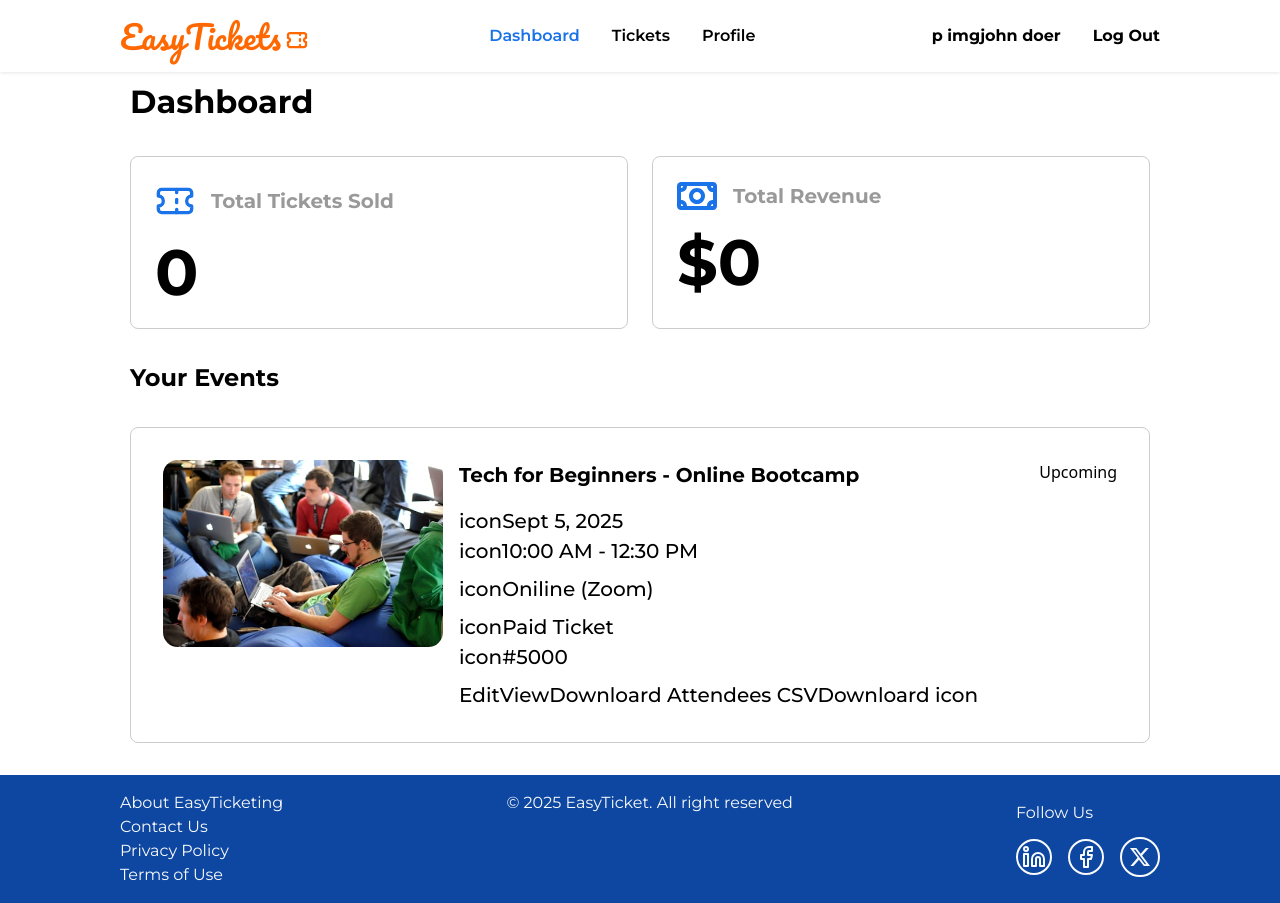
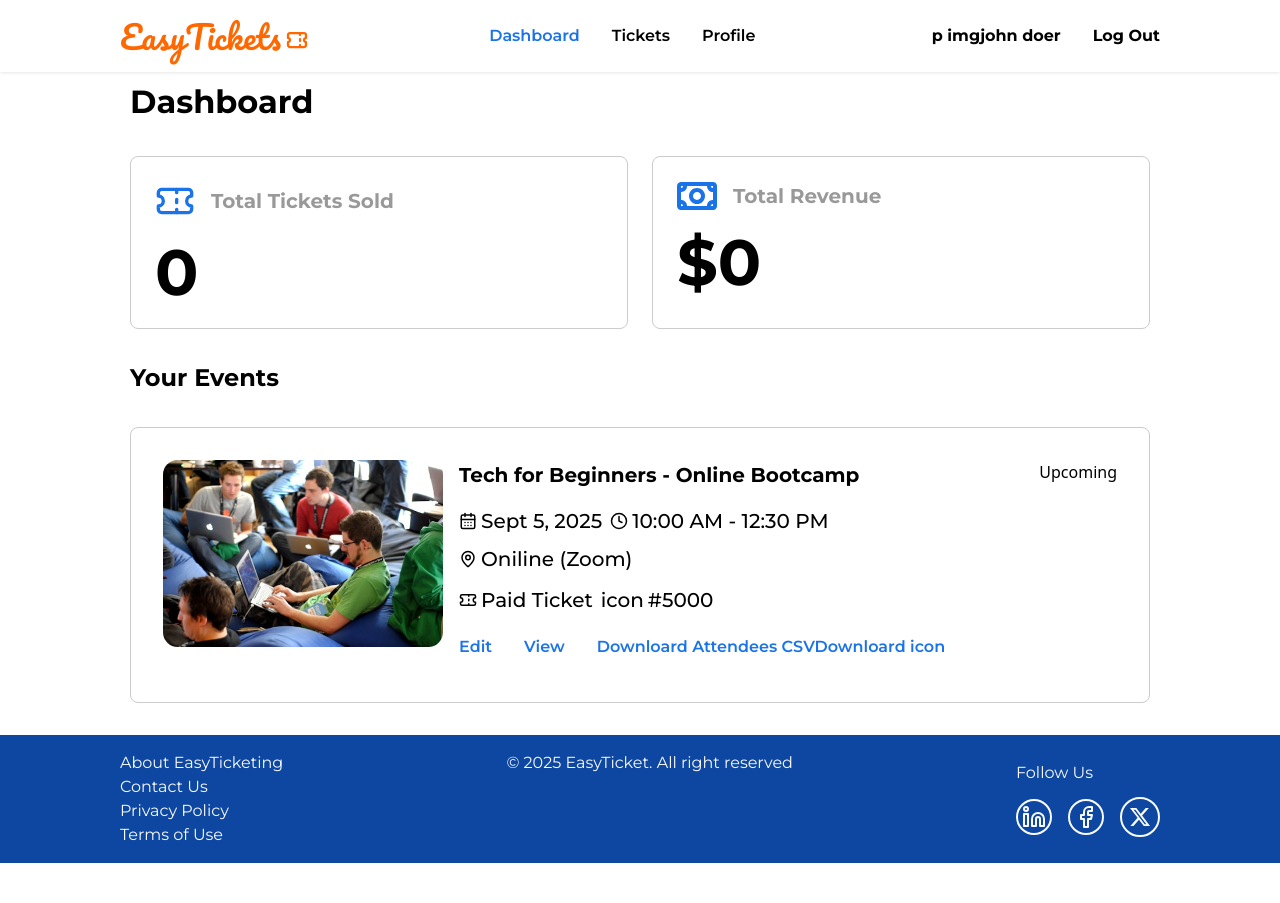
Before and after one commit to mafindijr/easy-ticketing-app, a React (Vite) app: page /dashboard in a window 1280 px wide. After the commit the page ends 863 px from the top, so only its background shows below. Built offline with nearby package versions, Linux system fonts and the light colour scheme.

Commit message:
finnishing styling and import icons from lucide ract for better user experience

```diff
--- a/src/components/events-cards.jsx
+++ b/src/components/events-cards.jsx
@@ -1,4 +1,10 @@
 import React from 'react'
+import {
+    CalendarDays,
+    Clock,
+    MapPin,
+    Ticket,
+ } from 'lucide-react'
 
 export default function OrganizersDashboardEventsCards() {
   return (
@@ -10,38 +16,38 @@ export default function OrganizersDashboardEventsCards() {
               </div>
               <div className="flex flex-col gap-2 text-[20px] font-montserrat font-[500] leading-full">
                 <div><h4 className="text-[20px] leading-[30px] font-bold font-montserrat mb-2">Tech for Beginners - Online Bootcamp</h4></div>
-                <div>
-                  <p>
-                    <span>icon</span>
+                <div className='inline-flex gap-2'>
+                  <p className='inline-flex gap-1 items-center'>
+                    <span><CalendarDays className='w-[18px] h-[20px]' /></span>
                     <span>Sept 5, 2025</span>
                   </p>
-                  <p>
-                    <span>icon</span>
+                  <p className='inline-flex gap-1 items-center'>
+                    <span><Clock className='w-[18px] h-[20px]' /></span>
                     <span>10:00 AM - 12:30 PM</span>
                   </p>
                 </div>
                 <div>
-                  <p>
-                    <span>icon</span>
+                  <p className='inline-flex gap-1 items-center'>
+                    <span><MapPin className='w-[18px] h-[20px]' /></span>
                     <span>Oniline (Zoom)</span>
                   </p>
                 </div>
-                <div>
-                  <p>
-                    <span>icon</span>
+                <div className='inline-flex gap-2'>
+                  <p className='inline-flex gap-1 items-center'>
+                    <span><Ticket className='w-[18px] h-[20px]' /></span>
                     <span>Paid Ticket</span>
                   </p>
-                  <p>
+                  <p className='inline-flex gap-1'>
                     <span>icon</span>
                     <span>#5000</span>
                   </p>
                 </div>
-                <div>
-                  <span>Edit</span>
-                  <span>View</span>
+                <div className='inline-flex gap-8 mt-4 text-[16px] fonts-montserrat font-[600] leading-[100%] text-homeexplore'>
+                  <span className='cursor-pointer'>Edit</span>
+                  <span className='cursor-pointer'>View</span>
                   <span>
-                    <span>Downloard Attendees CSV</span>
-                    <span>Downloard icon</span>
+                    <span className='cursor-pointer'>Downloard Attendees CSV</span>
+                    <span className='cursor-pointer'>Downloard icon</span>
                   </span>
                 </div>
               </div>
```
